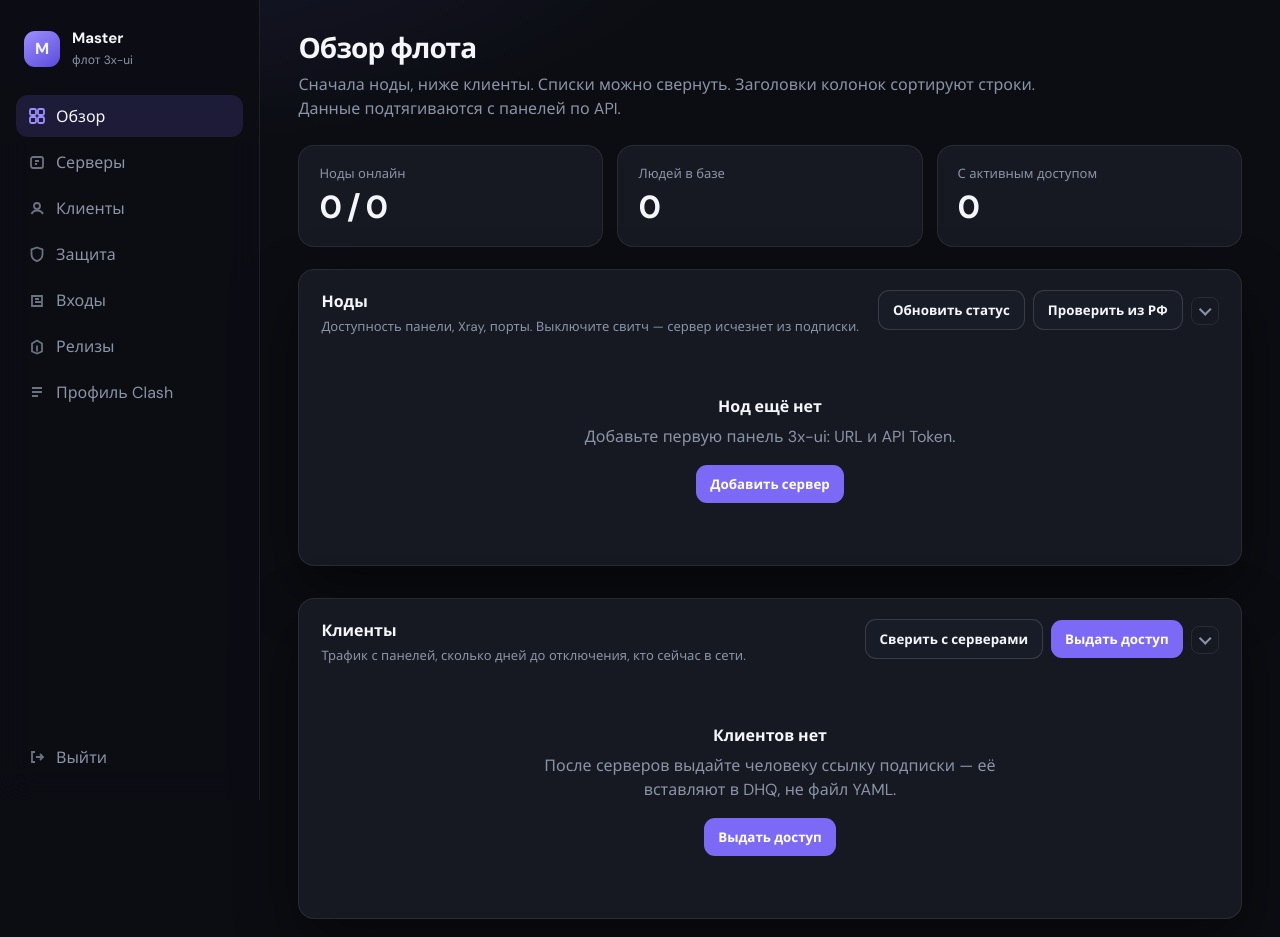
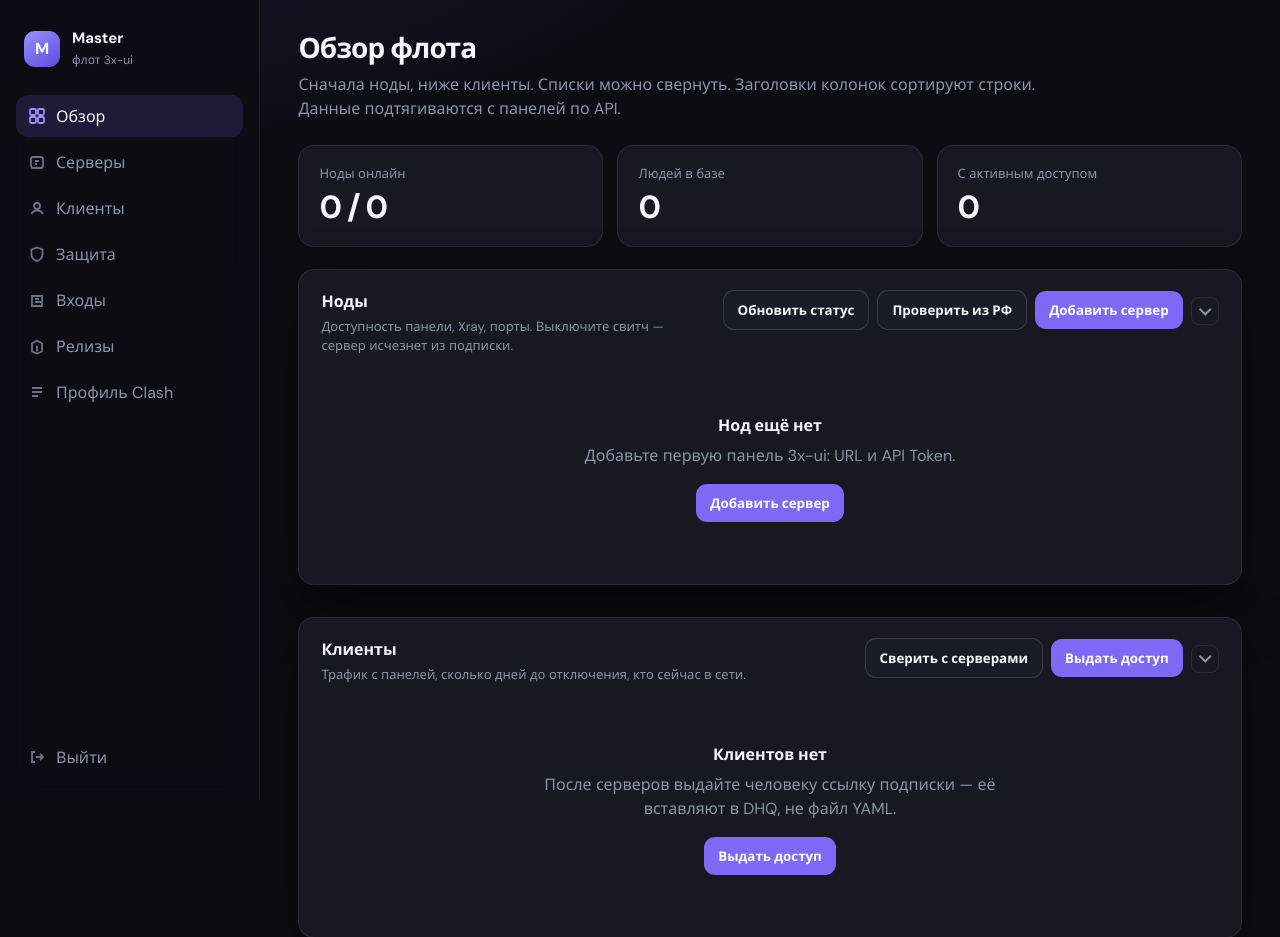
Before and after one commit to Instinct22/converter, a FastAPI app: page / in a window 1280 px wide. Shown: the top 937 px of the page. Run offline with FastAPI, Linux system fonts and the light colour scheme; the visitor is signed in with stand-in values (Sample User, id 1); data that the repository does not hold is empty.

Commit message:
overview: add 'Add server' button to nodes fold header
Adds a primary 'Добавить сервер' button to the right of 'Проверить из РФ' in the nodes fold header on the overview; it opens the shared add-node modal (initNodeForm).

```diff
--- a/app/templates/dashboard.html
+++ b/app/templates/dashboard.html
@@ -24,6 +24,7 @@
       <div class="fold-tools" onclick="event.stopPropagation()">
         <button class="btn secondary" type="button" id="refresh-overview">Обновить статус</button>
         <button class="btn secondary" type="button" id="check-rf" title="Мастер стоит в России: проверяем TCP-соединения к портам входов каждой ноды. Так видно, доходит ли сервер до клиентов из РФ.">Проверить из РФ</button>
+        <button class="btn" type="button" onclick="XUI.openModal('add-node')">Добавить сервер</button>
         <span class="fold-chev" aria-hidden="true"></span>
       </div>
     </summary>
```
